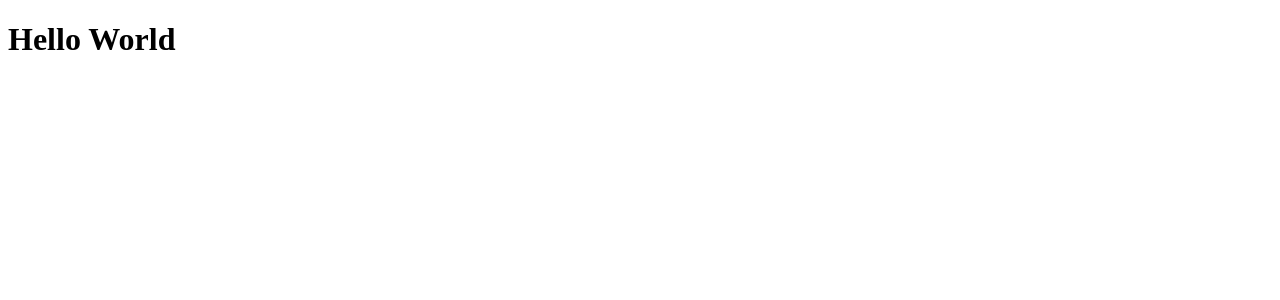
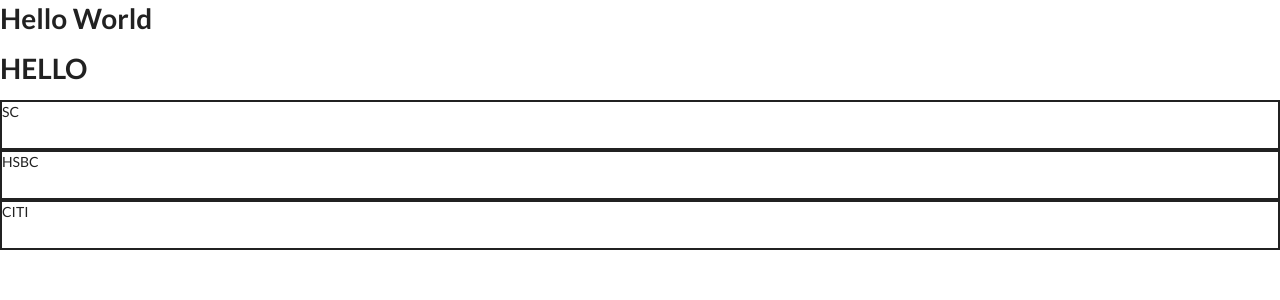
Before and after one commit to arslanarshad31/RePoint, a React (Create React App) app in the folder frontend/: page / in a window 1280 px wide. Shown: the top 300 px of the page. Built offline with nearby package versions, Linux system fonts and the light colour scheme.

Commit message:
added semantic css

```diff
--- a/frontend/package.json
+++ b/frontend/package.json
@@ -10,6 +10,7 @@
     "react-scripts": "1.0.10",
     "redux": "^3.7.1",
     "redux-thunk": "^2.2.0",
+    "semantic-ui-css": "^2.2.10",
     "semantic-ui-react": "^0.70.0"
   },
   "scripts": {
--- a/frontend/src/App.js
+++ b/frontend/src/App.js
@@ -4,7 +4,8 @@
 import thunk from 'redux-thunk';
 import { BrowserRouter as Router, Route } from 'react-router-dom';
 import rootReducer from './reducers'
-
+import Dashboard from './components/dashboard'
+import 'semantic-ui-css/semantic.min.css';
 let initialState;
 if (typeof(window) !== 'undefined') {
   initialState = window.__REDUX_DEVTOOLS_EXTENSION__ && window.__REDUX_DEVTOOLS_EXTENSION__();
@@ -14,7 +15,10 @@
 
 const App = () => (
   <Provider store = {store}>
-    <h1>Hello World</h1>
+    <div>
+      <h1>Hello World</h1>
+      <Dashboard></Dashboard>
+    </div>
   </Provider>
 )
 
--- a/frontend/src/components/dashboard.js
+++ b/frontend/src/components/dashboard.js
@@ -4,7 +4,7 @@
 
     render(){
         return (<div><h1>HELLO</h1>
-            {( ["SC", "HSBC", "CITI"]).map((val) => {
+            {(["SC", "HSBC", "CITI"]).map((val) => {
                 return (<DashItem content={val}></DashItem>)
             }
             )}</div>
```
